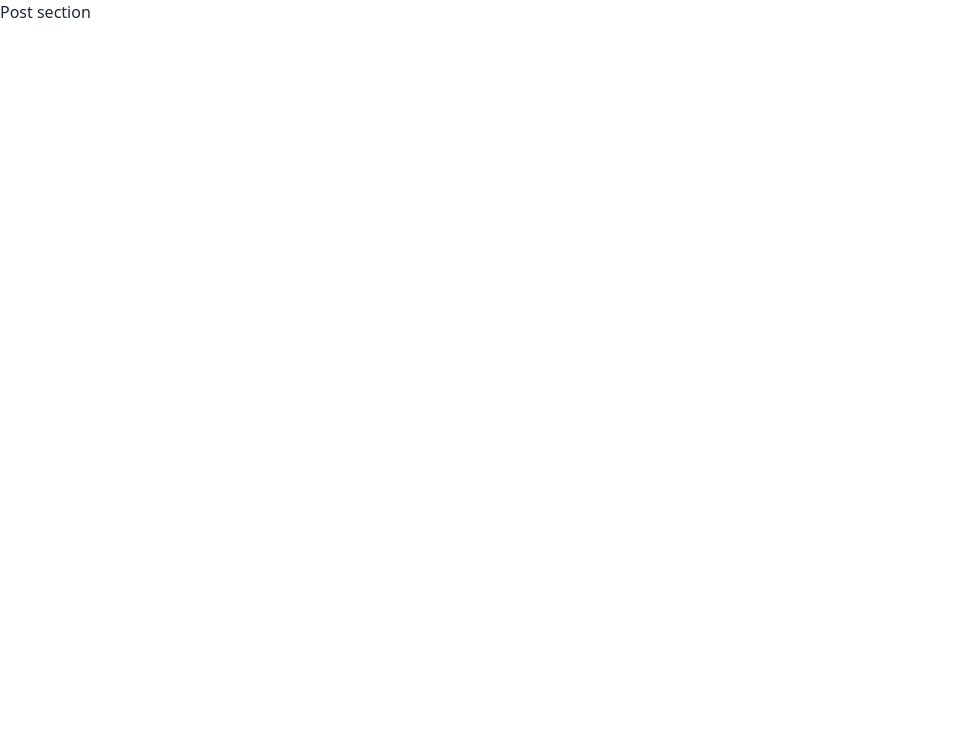
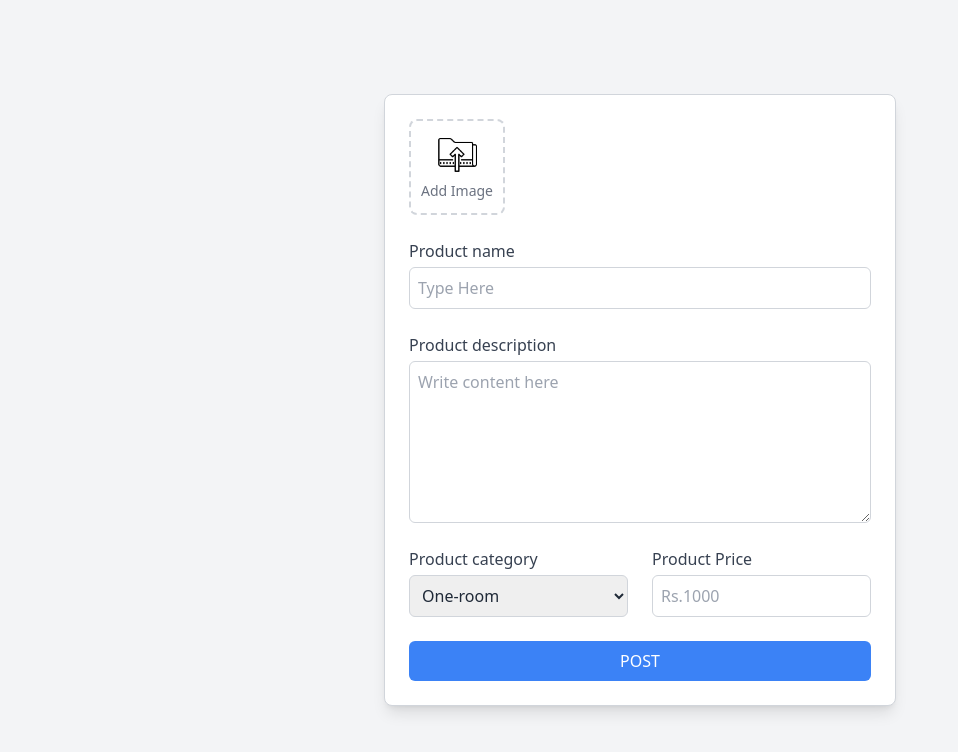
Before and after one commit to AasthaShrestha/rental_system, a React (Vite) app in the folder Frontend/: page /postforfree in a window 1280 px wide. Shown: the top 752 px of the page, without its empty margins (0-958 px from the left). Built offline with nearby package versions, Linux system fonts and the light colour scheme.

Commit message:
Post-free Completed

```diff
--- a/Frontend/src/pages/PostFree.jsx
+++ b/Frontend/src/pages/PostFree.jsx
@@ -1,11 +1,111 @@
-import React from 'react'
+import React, { useState } from "react";
+import upload_icon from "../assets/upload_image.png";
 
 function PostFree() {
+  const [images, setImages] = useState([]);
+
+  // Handle image upload
+  const handleImageUpload = (e) => {
+    const file = e.target.files[0];
+    if (file) {
+      const reader = new FileReader();
+      reader.onload = () => {
+        setImages((prevImages) => [...prevImages, reader.result]);
+      };
+      reader.readAsDataURL(file);
+    }
+  };
+
   return (
-    <>
-    Post section
-    </>
-  )
+    <div className="flex justify-center items-center p-6 bg-gray-100 min-h-screen">
+      <div className="w-full max-w-lg bg-white border border-gray-300 rounded-lg shadow-lg p-6">
+        <form className="flex flex-col space-y-6">
+          {/* Image Upload Section */}
+          <div className="flex flex-wrap gap-4 items-center">
+            {images.map((image, index) => (
+              <div key={index} className="w-24 h-24">
+                <img
+                  src={image}
+                  alt={`Uploaded ${index}`}
+                  className="w-full h-full object-cover rounded-lg"
+                />
+              </div>
+            ))}
+            <label
+              htmlFor="image"
+              className="flex flex-col items-center justify-center w-24 h-24 border-2 border-dashed border-gray-300 rounded-lg text-gray-500 cursor-pointer hover:border-gray-400"
+            >
+              <img src={upload_icon} alt="Add" className="w-10 h-10 mb-2" />
+              <span className="text-sm">Add Image</span>
+              <input
+                type="file"
+                id="image"
+                onChange={handleImageUpload}
+                hidden
+              />
+            </label>
+          </div>
+
+          {/* Product Name Section */}
+          <div className="flex flex-col">
+            <label className="text-gray-700 font-medium">Product name</label>
+            <input
+              type="text"
+              name="name"
+              placeholder="Type Here"
+              className="mt-1 p-2 border border-gray-300 rounded-md focus:outline-none focus:ring focus:ring-blue-200"
+            />
+          </div>
+
+          {/* Product Description Section */}
+          <div className="flex flex-col">
+            <label className="text-gray-700 font-medium">Product description</label>
+            <textarea
+              name="description"
+              rows="6"
+              placeholder="Write content here"
+              className="mt-1 p-2 border border-gray-300 rounded-md focus:outline-none focus:ring focus:ring-blue-200"
+            ></textarea>
+          </div>
+
+          {/* Category and Price Section */}
+          <div className="grid grid-cols-1 sm:grid-cols-2 gap-6">
+            <div className="flex flex-col">
+              <label className="text-gray-700 font-medium">Product category</label>
+              <select
+                name="category"
+                className="mt-1 p-2 border border-gray-300 rounded-md focus:outline-none focus:ring focus:ring-blue-200"
+              >
+                <option value="One-room">One-room</option>
+                <option value="Two-rooms">Two-rooms</option>
+                <option value="Flat">Flat</option>
+                <option value="House">House</option>
+                <option value="Bike">Bike</option>
+                <option value="Scooter">Scooter</option>
+              </select>
+            </div>
+            <div className="flex flex-col">
+              <label className="text-gray-700 font-medium">Product Price</label>
+              <input
+                type="number"
+                name="price"
+                placeholder="Rs.1000"
+                className="mt-1 p-2 border border-gray-300 rounded-md focus:outline-none focus:ring focus:ring-blue-200"
+              />
+            </div>
+          </div>
+
+          {/* Submit Button */}
+          <button
+            type="submit"
+            className="w-full bg-blue-500 text-white py-2 rounded-md font-medium hover:bg-blue-600 focus:outline-none focus:ring focus:ring-blue-200"
+          >
+            POST
+          </button>
+        </form>
+      </div>
+    </div>
+  );
 }
 
-export default PostFree
+export default PostFree;
```
Also changed, not shown: Frontend/src/styles/PostFree.css (added, +76 -0 lines), Frontend/src/assets/upload_image.png (added).
